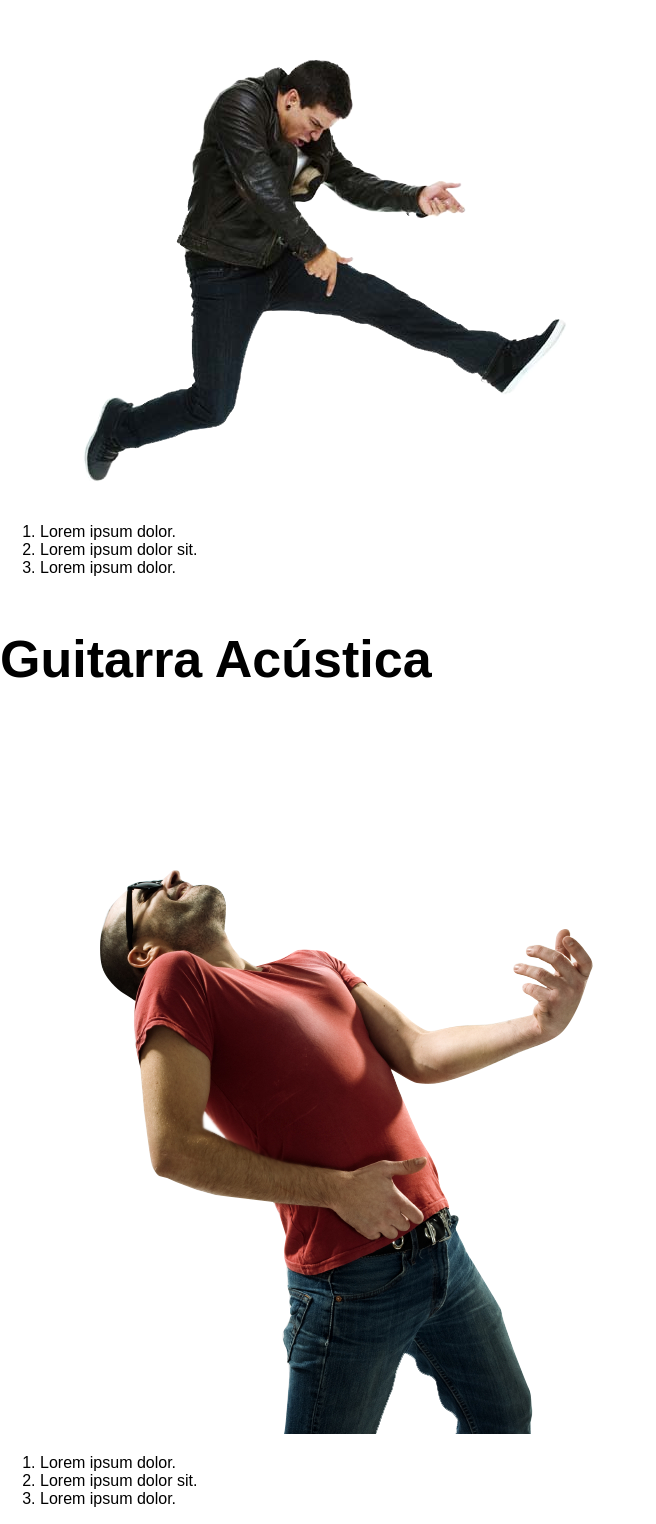
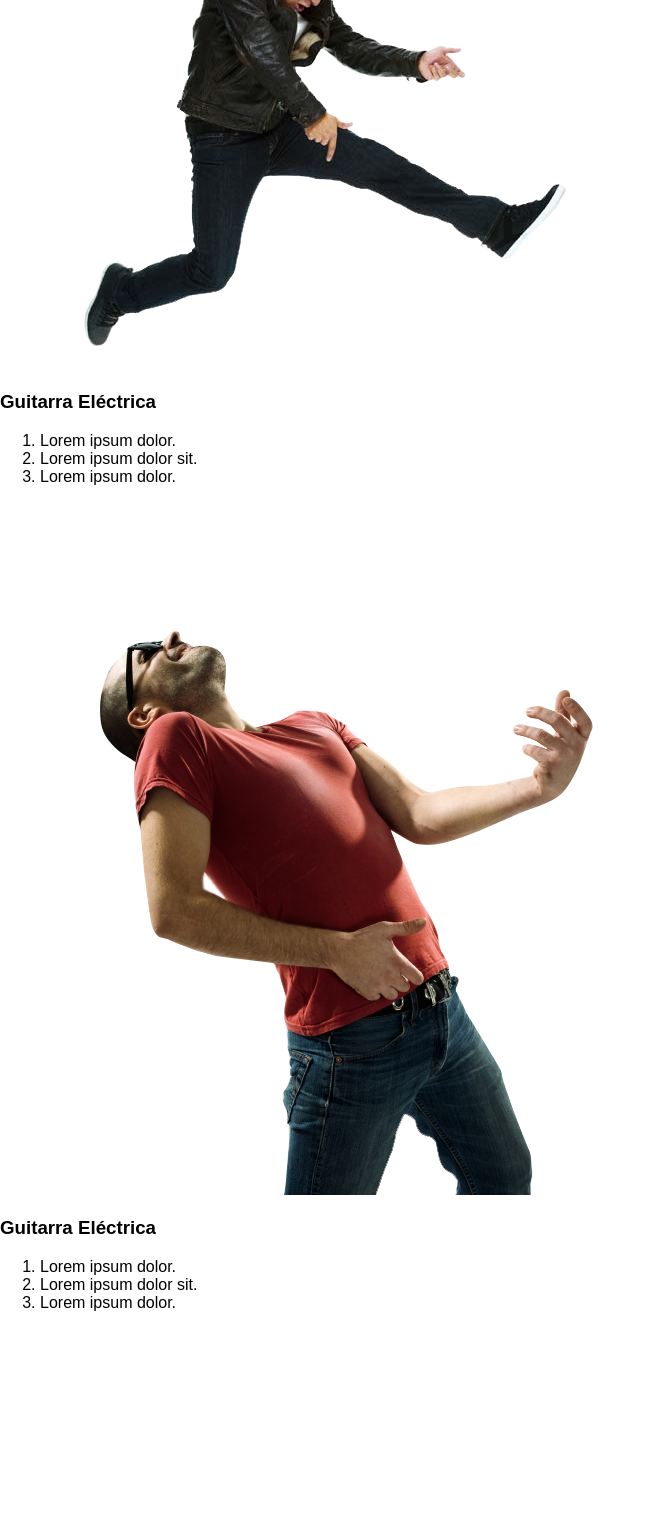
Before and after one commit to raulnabarret/HTMLCSS, a plain HTML site: page Invie/index.html in a window 1280 px wide. Shown: the part 552-2076 px from the top of the page, without its empty margins (0-656 px from the left). After the commit the page ends 1880 px from the top, so only its background shows below. Drawn offline with Linux system fonts and the light colour scheme; a web font is replaced by a local one.

Commit message:
Reestructurar la organización del sitio y renombrar las clases

```diff
--- a/Invie/index.html
+++ b/Invie/index.html
@@ -11,11 +11,10 @@
 <body>
 
 	<!--Encabezado -->
-	<header id="header" class="header">
+	<header id="header" class="header container">
 
-		<section>
 			<figure class="logo">
-				<img src="images/invie.png" alt="">
+				<img src="images/invie.png" width="186" height="60" alt="">
 			</figure>
 			<nav class="menu">
 				<ul>
@@ -27,40 +26,49 @@
 					</li>
 				</ul>
 			</nav>
-		</section>
+	</header>
 
 		<section id="cover" class="cover">
+
+		<div class="container">
 			<h1 class="cover-title"> Guitars</h1>
 			<h3 class="cover-slogan"> Lorem ipsum dolor sit amet.</h3>
 			<button>Conoce más</button>
+		</div>
+
 		</section>
-	</header>
 
 	<!-- Portada -->
 
 
 	<!-- Guitarras -->
-	<section id="gallery" class="gallery">
+	<section id="gallery" class="gallery container">
+
 		<h2 class="gallery-description">Nuestras Guitarras</h2>
 
-		<article class="article-electrica">
-			<h3 class="article-electrica-title">Guitarra Eléctrica</h3>
-			<img class="article-electrica-image" src="images/invie-classic.png" alt="">
-			<ol class="article-electrica-description">
+		<article class="gallery-element">
+			<img class="gallery-element-image" src="images/invie-classic.png" alt="">
+
+			<div class="gallery-element-description-a">
+				<h3 class="element-title">Guitarra Eléctrica</h3>
+				<ol class="element-description">
 					<li>Lorem ipsum dolor.</li>
 					<li>Lorem ipsum dolor sit.</li>
 					<li>Lorem ipsum dolor.</li>
 				</ol>
+			</div>
 		</article>
 
-		<article class="article-acustica">
-			<h3 class=article-acustica-title>Guitarra Acústica</h3>
-			<img class="article-acustica-image" src="images/invie-acustica.png" alt="">
-			<ol class="article-acustica-description">
+		<article class="gallery-element">
+			<img class="gallery-element-image" src="images/invie-acustica.png" alt="">
+			<div class="gallery-element-description-b">
+				<h3 class="element-title">Guitarra Eléctrica</h3>
+				<ol class="element-description">
 					<li>Lorem ipsum dolor.</li>
 					<li>Lorem ipsum dolor sit.</li>
 					<li>Lorem ipsum dolor.</li>
 				</ol>
+			</div>
 		</article>
 
 	</section>
```
Lines whose indentation alone changed are shown as unchanged.
